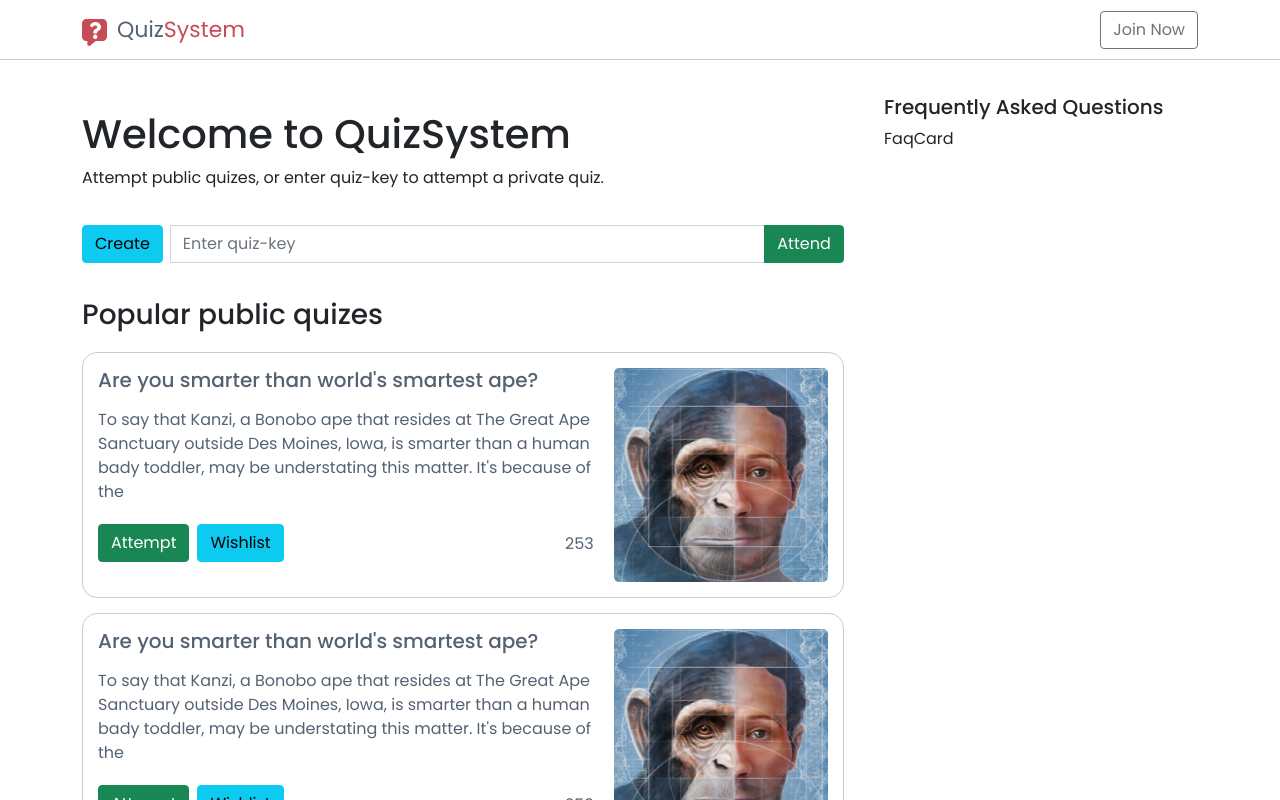
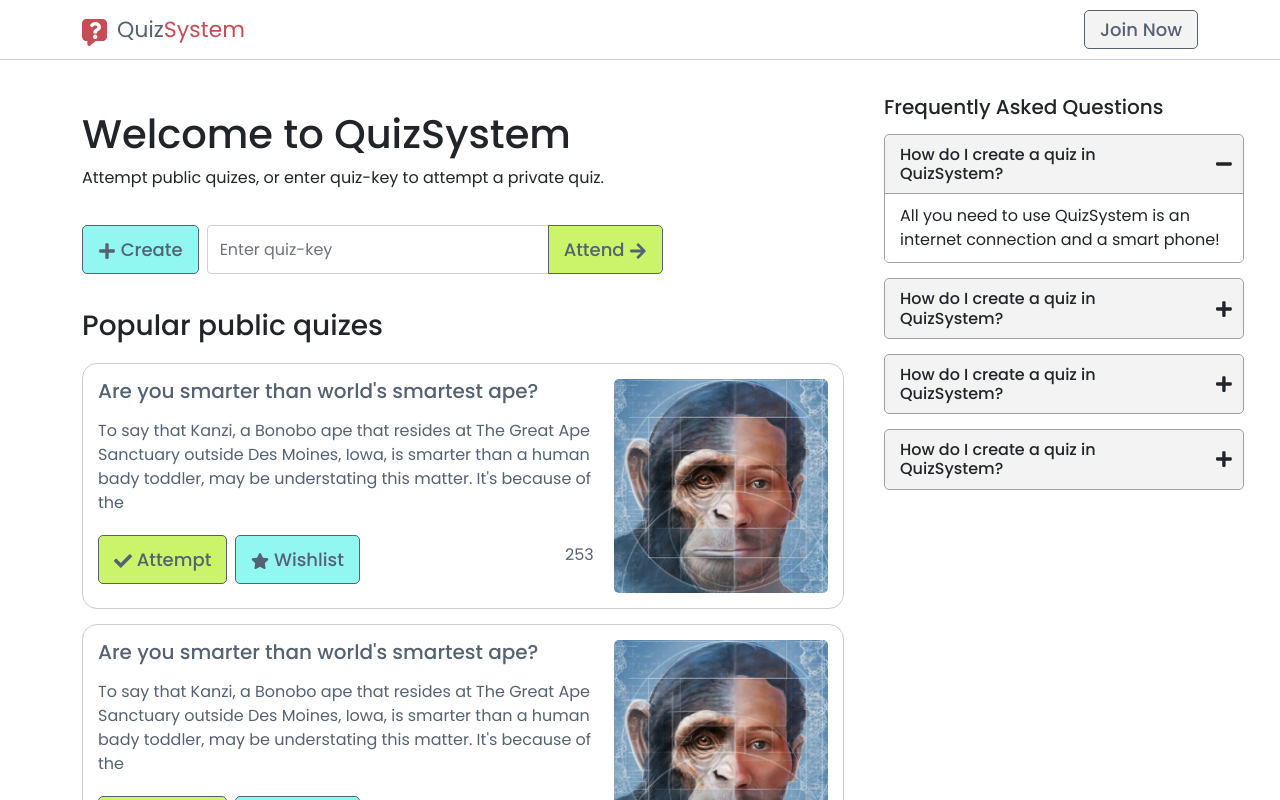
Before and after one commit to Rashed360/QuizSystem, a React (Create React App) app: page / in a window 1280 px wide. Shown: the top 800 px of the page. Built offline with nearby package versions, Linux system fonts and the light colour scheme.

Commit message:
homepage completed

```diff
--- a/src/components/FaqCard.jsx
+++ b/src/components/FaqCard.jsx
@@ -1,5 +1,22 @@
-const FaqCard = () => {
-	return <div>FaqCard</div>
+import { useState } from 'react'
+import { FaPlus, FaMinus } from 'react-icons/fa'
+
+const FaqCard = ({ active }) => {
+	const [toggle, setToggle] = useState(active)
+	const toggleAction = () => {
+		setToggle(!toggle)
+	}
+	return (
+		<div className='faqCard'>
+			<div className='control' onClick={toggleAction}>
+				<h6>How do I create a quiz in QuizSystem?</h6>
+				{toggle ? <FaMinus /> : <FaPlus />}
+			</div>
+			<p className={toggle && 'active'}>
+				All you need to use QuizSystem is an internet connection and a smart phone!
+			</p>
+		</div>
+	)
 }
 
 export default FaqCard
--- a/src/components/HomeMain.jsx
+++ b/src/components/HomeMain.jsx
@@ -1,4 +1,5 @@
 import { Link } from 'react-router-dom'
+import { FaPlus, FaArrowRight } from 'react-icons/fa'
 import QuizCard from './QuizCard'
 
 const HomeMain = () => {
@@ -11,16 +12,18 @@ const HomeMain = () => {
 							<h1>Welcome to QuizSystem</h1>
 							<p>Attempt public quizes, or enter quiz-key to attempt a private quiz.</p>
 							<form>
-								<div class='input-group mb-3'>
-									<div className='me-2'>
+								<div class='btn-toolbar' role='toolbar' aria-label='Toolbar with button groups'>
+									<div class='btn-group me-2'>
 										<Link className='btn btn-info' to='create'>
-											Create
+											<FaPlus /> Create
 										</Link>
 									</div>
-									<input type='text' class='form-control' placeholder='Enter quiz-key' />
-									<button class='btn btn-success' id='basic-addon2'>
-										Attend
-									</button>
+									<div class='input-group'>
+										<input type='text' class='form-control' placeholder='Enter quiz-key' />
+										<button class='btn btn-success' id='basic-addon2'>
+											Attend <FaArrowRight />
+										</button>
+									</div>
 								</div>
 							</form>
 						</section>
--- a/src/components/HomeSide.jsx
+++ b/src/components/HomeSide.jsx
@@ -7,6 +7,9 @@ const HomeSide = () => {
 				<div className='fixed-area'>
 					<h5>Frequently Asked Questions</h5>
 					<div className='faqs'>
+						<FaqCard active />
+						<FaqCard />
+						<FaqCard />
 						<FaqCard />
 					</div>
 				</div>
--- a/src/components/QuizCard.jsx
+++ b/src/components/QuizCard.jsx
@@ -1,3 +1,5 @@
+import { FaCheck, FaStar } from 'react-icons/fa'
+
 import sample from 'assets/sample.png'
 
 const QuizCard = () => {
@@ -14,8 +16,12 @@ const QuizCard = () => {
 				</p>
 				<div className='interaction'>
 					<div className='buttons'>
-						<button className='btn btn-success me-2'>Attempt</button>
-						<button className='btn btn-info me-2'>Wishlist</button>
+						<button className='btn btn-success me-2'>
+							<FaCheck /> Attempt
+						</button>
+						<button className='btn btn-info me-2'>
+							<FaStar /> Wishlist
+						</button>
 					</div>
 					<span>253</span>
 				</div>
--- a/src/routes/Footer.jsx
+++ b/src/routes/Footer.jsx
@@ -1,5 +1,14 @@
 const Footer = () => {
-	return <div>Footer</div>
+	return (
+		<ul class='nav nav-pills nav-justified'>
+			<li class='nav-item'>
+				Made with ❤️ by
+				<a class='nav-link' href='https://github.com/Rashed360' target='_blank' rel='noopener noreferrer'>
+					Rashed360
+				</a>
+			</li>
+		</ul>
+	)
 }
 
 export default Footer
--- a/src/routes/NavBar.jsx
+++ b/src/routes/NavBar.jsx
@@ -20,7 +20,7 @@ const NavBar = () => {
 					<span class='navbar-toggler-icon'></span>
 				</button>
 				<div class='collapse navbar-collapse' id='navbarSupportedContent'>
-					<Link to='/join' class='btn btn-outline-secondary'>
+					<Link to='/join' class='btn nav-button'>
 						Join Now
 					</Link>
 				</div>
--- a/src/styles/bootstrap.css
+++ b/src/styles/bootstrap.css
@@ -31,3 +31,35 @@ input[type='number']:focus,
 .navbar-light .navbar-toggler {
 	border: none;
 }
+.nav-pills .nav-link {
+	display: inline;
+}
+
+/* Buttons */
+.btn {
+	padding: 10px 15px;
+	font-weight: 500;
+	font-size: 18px;
+	line-height: 27px;
+	color: #556272;
+	border: 1px solid #556272;
+	border-radius: 5px;
+}
+.btn-dark {
+	background-color: var(--dark);
+}
+.btn-light {
+	background-color: var(--light);
+}
+.btn-info {
+	background-color: var(--info);
+}
+.btn-success {
+	background-color: var(--success);
+}
+.btn-warning {
+	background-color: var(--warning);
+}
+.btn-danger {
+	background-color: var(--danger);
+}
--- a/src/styles/index.css
+++ b/src/styles/index.css
@@ -1,12 +1,27 @@
 .marginTop {
 	margin-top: 60px;
+}
+/* Navigation */
+.nav-button {
+	color: #556272;
+	padding: 5px 15px;
+	background: #f3f3f3;
+}
+.nav-button:hover {
+	color: #f3f3f3;
+	background: var(--dark);
 }
 /* HomePage */
 .homepage-main .hero-section {
 	margin-top: 50px;
 }
 .homepage-main .hero-section form {
+	display: flex;
+	gap: 10px;
 	margin-top: 35px;
+}
+.homepage-main .hero-section form a {
+	min-width: none;
 }
 .homepage-main .content-section {
 	margin-top: 35px;
@@ -64,6 +79,44 @@
 .quizCard .image img {
 	width: 100%;
 }
+
+/* QuizCard */
+.faqs {
+	margin-top: 15px;
+}
+.faqs .faqCard {
+	background: #f3f3f3;
+	border: 1px solid #a0a0a0;
+	border-radius: 5px;
+	overflow: hidden;
+	margin-bottom: 15px;
+}
+.faqs .faqCard .control {
+	position: relative;
+	cursor: pointer;
+	user-select: none;
+	display: flex;
+	justify-content: space-between;
+	align-items: center;
+}
+.faqs .faqCard .control svg {
+	font-size: large;
+	margin-right: 10px;
+}
+.faqs .faqCard h6,
+.faqs .faqCard p {
+	padding: 10px 15px;
+	margin-bottom: 0;
+}
+.faqs .faqCard p {
+	display: none;
+}
+.faqs .faqCard p.active {
+	display: block;
+	background: #ffffff;
+	border-top: 1px solid #a0a0a0;
+}
+
 /* Media Queries */
 @media (max-width: 768px) {
 	.quizCard {
```
